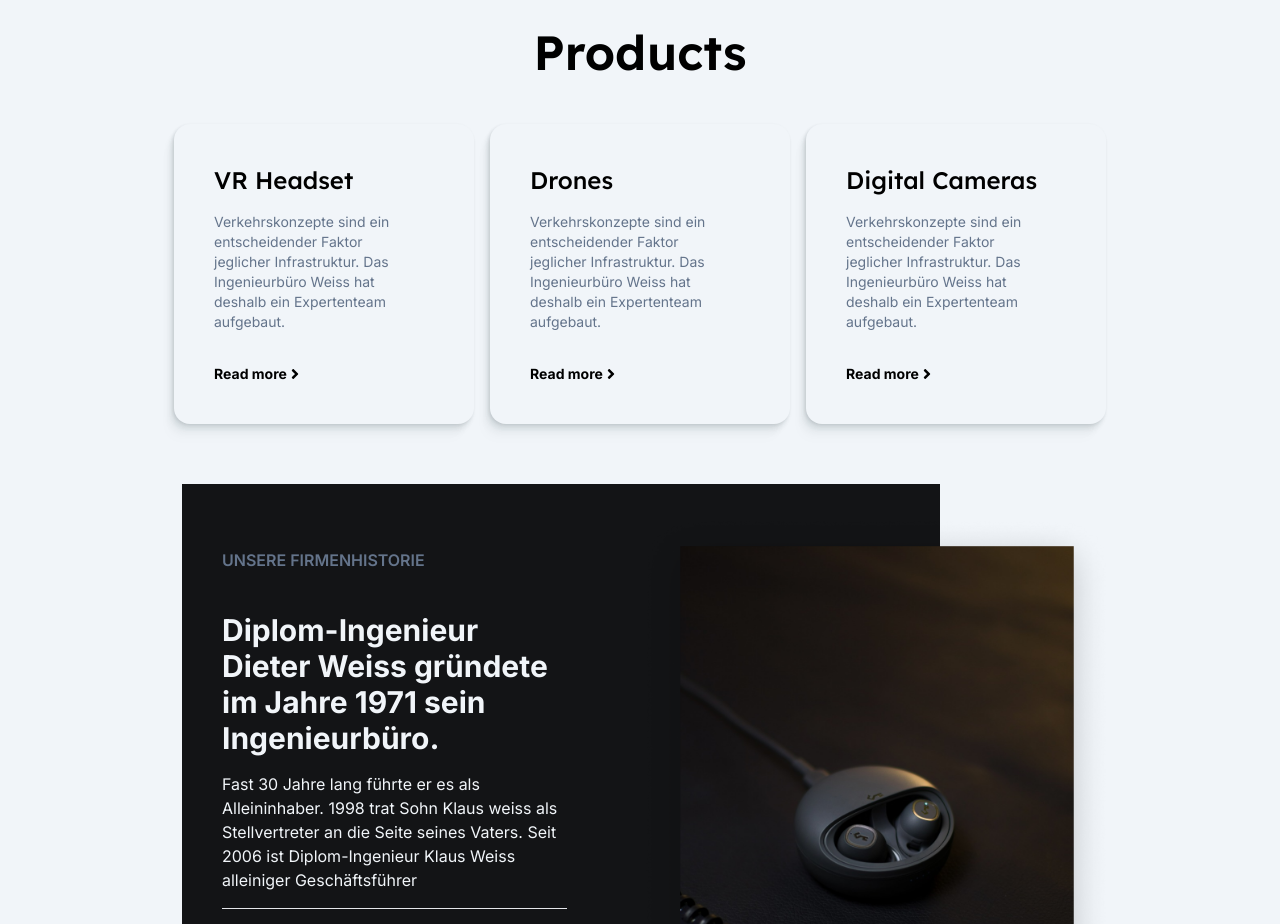
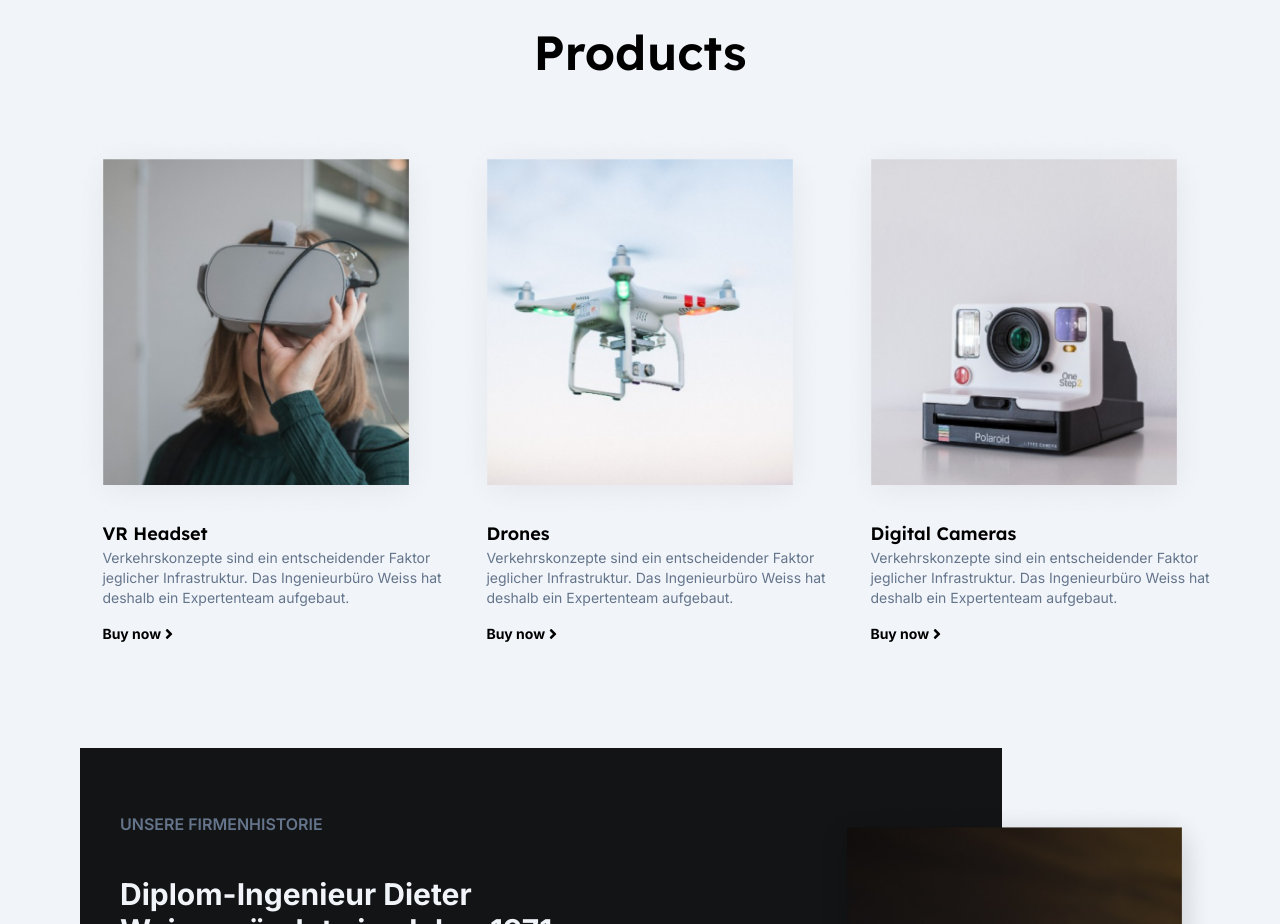
Before and after one commit to ishtails/CometLabs-Frontend, a React (Vite) app: page / in a window 1280 px wide. Shown: the part 940-1864 px from the top of the page. Built offline with nearby package versions, Linux system fonts and the light colour scheme.

Commit message:
Update Products.tsx

```diff
--- a/src/pages/Products.tsx
+++ b/src/pages/Products.tsx
@@ -1,7 +1,7 @@
 import image_1 from "../assets/Image_2.png";
 import image_2 from "../assets/Image_3.png";
 import image_3 from "../assets/Image_4.png";
-import Card from "../components/Card";
+import CardImage from "../components/CardImage";
 import image_5 from "../assets/Image_5.png";
 import Rectangle_Box from "../components/Rectangle_Box";
 
@@ -14,17 +14,17 @@ const Products = () => {
         </h1>
 
         <div className="relative flex items-center justify-between mx-auto  max-w-6xl">
-          <Card
+          <CardImage
             src={image_1}
             title={`VR Headset`}
             body={`Verkehrskonzepte sind ein entscheidender Faktor jeglicher Infrastruktur. Das Ingenieurbüro Weiss hat deshalb ein Expertenteam aufgebaut.`}
           />
-          <Card
+          <CardImage
             src={image_2}
             title={`Drones`}
             body={`Verkehrskonzepte sind ein entscheidender Faktor jeglicher Infrastruktur. Das Ingenieurbüro Weiss hat deshalb ein Expertenteam aufgebaut.`}
           />
-          <Card
+          <CardImage
             src={image_3}
             title={`Digital Cameras`}
             body={`Verkehrskonzepte sind ein entscheidender Faktor jeglicher Infrastruktur. Das Ingenieurbüro Weiss hat deshalb ein Expertenteam aufgebaut.`}
@@ -37,7 +37,7 @@ const Products = () => {
           <img
             src={image_5}
             alt="earpods"
-            className="absolute top-[130%] right-0 w-[50%]"
+            className="absolute top-[130%] right-0 w-[50%] lg:w-[35%]"
           />
         </div>
       </div>
```
